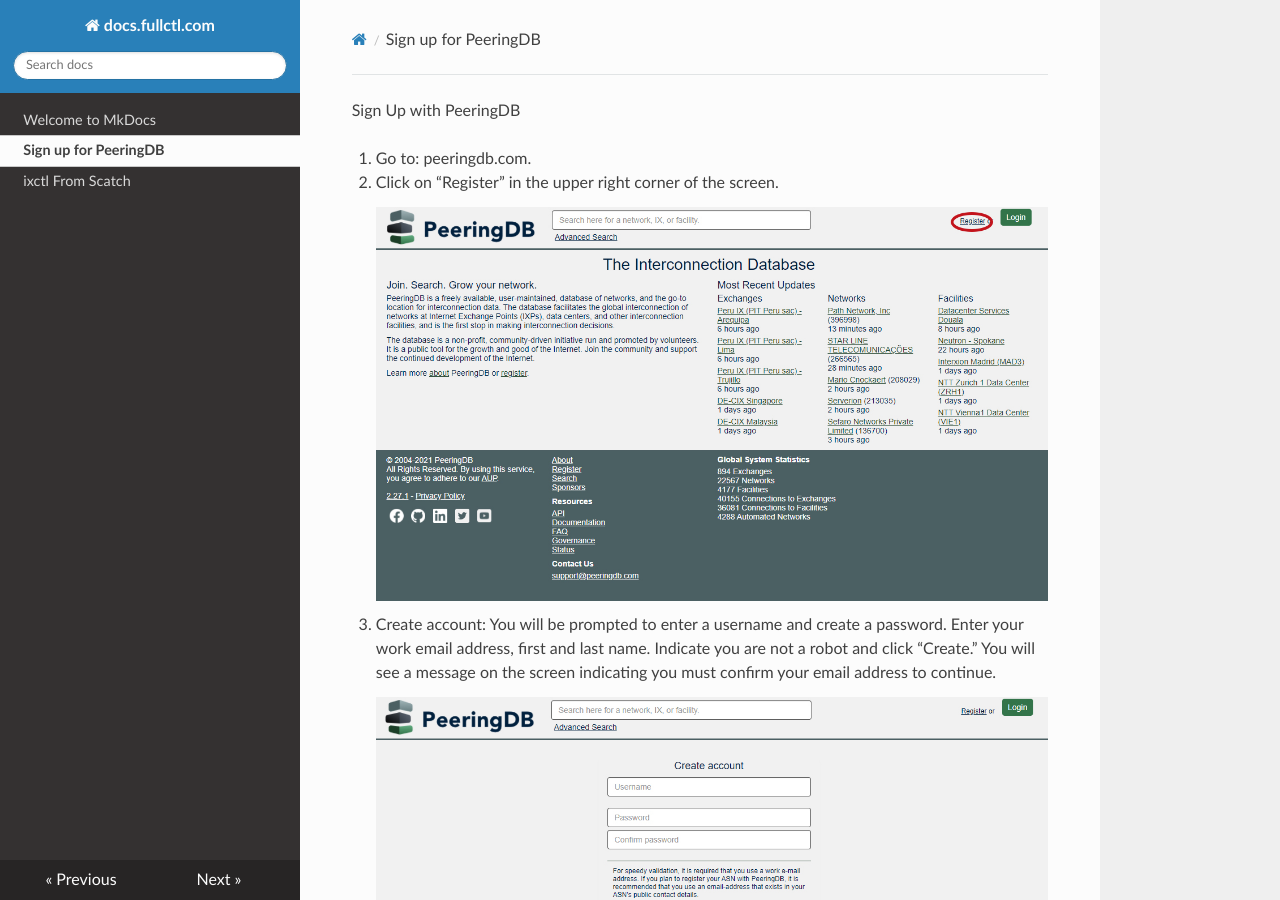
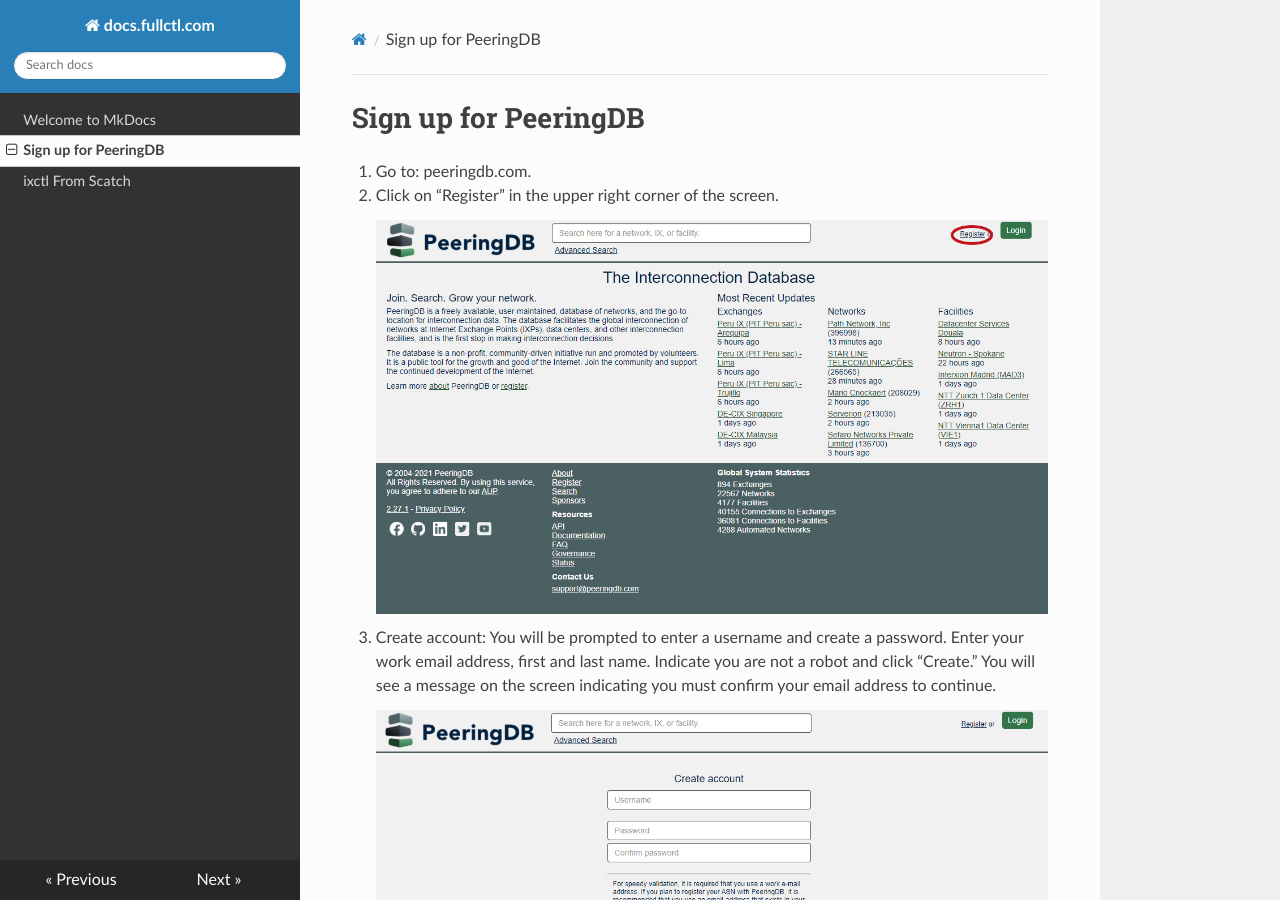
Before and after one commit to fullctl/docs.fullctl.com, an MkDocs documentation site: the page built from docs/Sign-up-for-PeeringDB.md, in a window 1280 px wide and 900 px high. Built offline with MkDocs 1.6.1, drawn with Linux system fonts in a browser that asks for light colours; nearby versions of some CDN libraries.

Commit message:
Sign up for PeeringDB title changed

```diff
--- a/docs/Sign-up-for-PeeringDB.md
+++ b/docs/Sign-up-for-PeeringDB.md
@@ -1,4 +1,4 @@
-Sign Up with PeeringDB
+# Sign up for PeeringDB
 
 1. Go to: peeringdb.com.
 2. Click on “Register” in the upper right corner of the screen.
```
